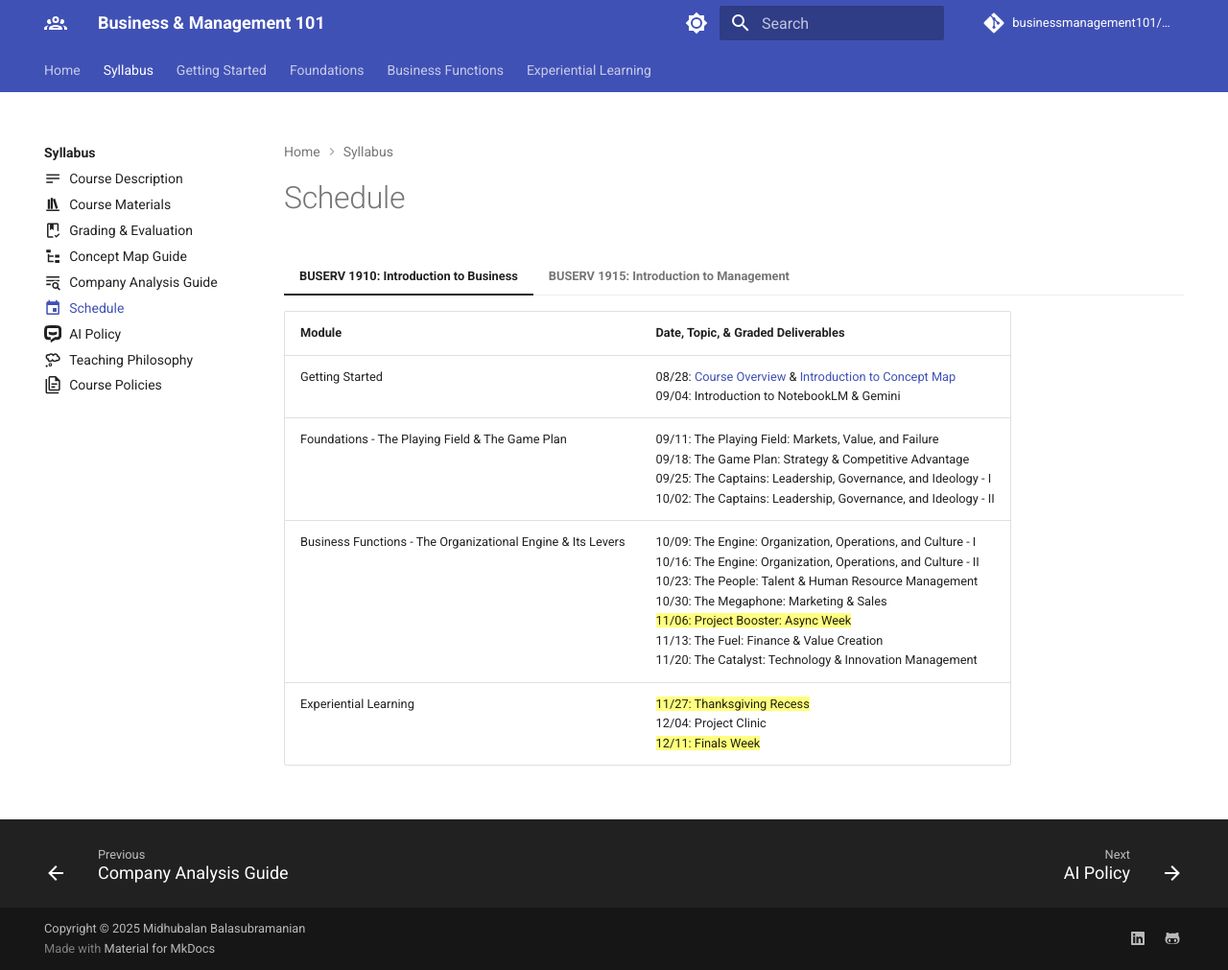
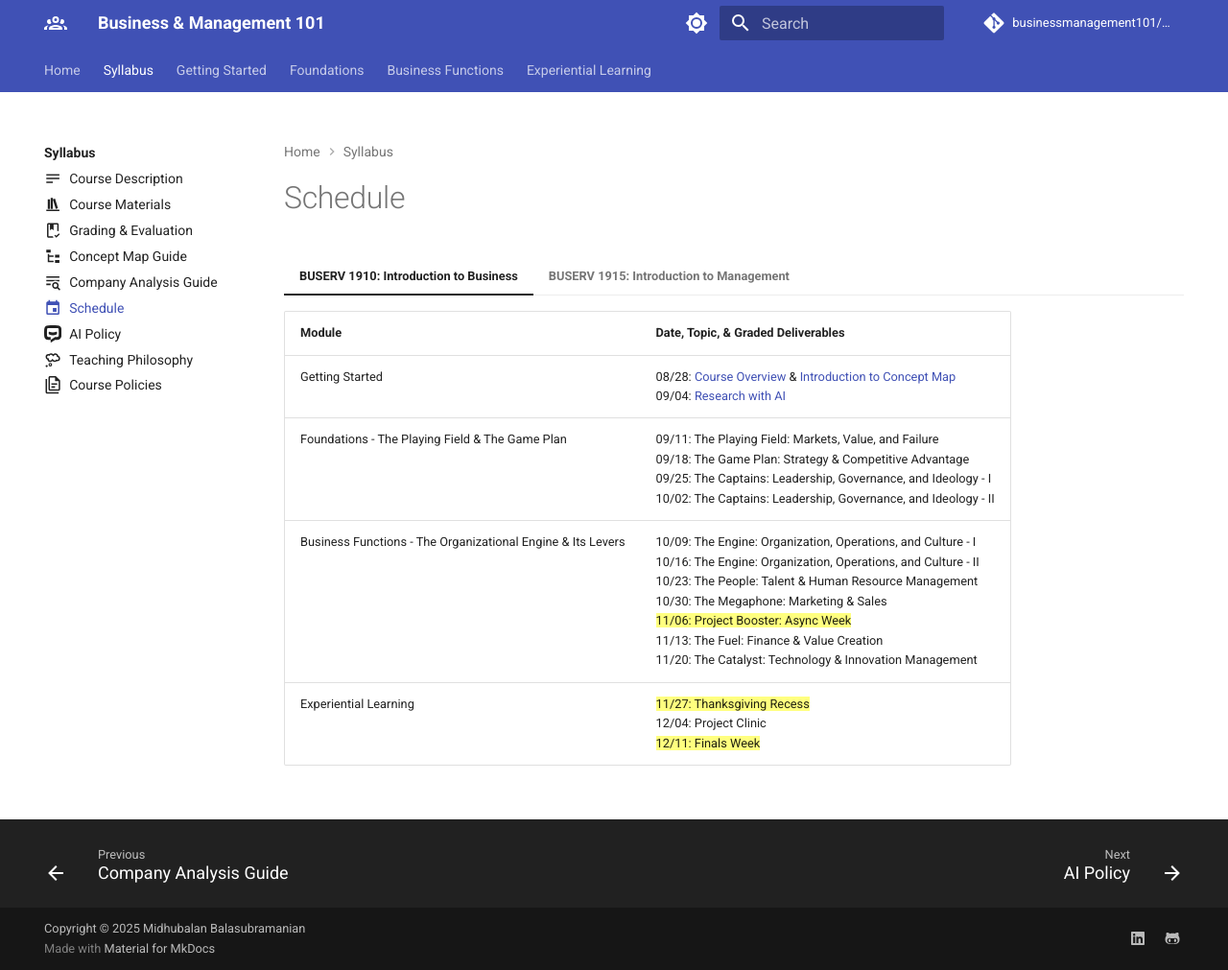
Before and after one commit to businessmanagement101/businessmanagement101.github.io, an MkDocs documentation site: the page built from docs/syllabus/schedule.md, in a window 1280 px wide and 1011 px high. Shown: the whole window at 96% size. Built offline with MkDocs 1.6.1 and Material for MkDocs 9.7.7, drawn with Linux system fonts in a browser that asks for light colours; comment, search, counter and statistics services are not loaded.

Commit message:
Resolves #10

```diff
--- a/docs/syllabus/schedule.md
+++ b/docs/syllabus/schedule.md
@@ -9,14 +9,14 @@ hide:
 === "BUSERV 1910: Introduction to Business"
     | Module | Date, Topic, &  Graded Deliverables |
     | :---- | :---- |
-    | Getting Started | 08/28: [Course Overview](course-description.md) & [Introduction to Concept Map](../getting-started/concept-map/index.md) <br> 09/04: Introduction to NotebookLM & Gemini |
+    | Getting Started | 08/28: [Course Overview](course-description.md) & [Introduction to Concept Map](../getting-started/concept-map/index.md) <br> 09/04: [Research with AI](../getting-started/research-with-ai/index.md) |
     | Foundations \- The Playing Field & The Game Plan | 09/11: The Playing Field: Markets, Value, and Failure <br> 09/18: The Game Plan: Strategy & Competitive Advantage <br> 09/25: The Captains: Leadership, Governance, and Ideology \- I <br> 10/02: The Captains: Leadership, Governance, and Ideology \- II |
     | Business Functions \- The Organizational Engine & Its Levers | 10/09: The Engine: Organization, Operations, and Culture \- I <br> 10/16: The Engine: Organization, Operations, and Culture \- II <br> 10/23: The People: Talent & Human Resource Management <br> 10/30: The Megaphone: Marketing & Sales <br> ==11/06: Project Booster: Async Week== <br> 11/13: The Fuel: Finance & Value Creation <br> 11/20: The Catalyst: Technology & Innovation Management |
     | Experiential Learning | ==11/27: Thanksgiving Recess== <br> 12/04: Project Clinic <br> ==12/11: Finals Week==  |
 === "BUSERV 1915: Introduction to Management"
     | Module | Date, Topic, &  Graded Deliverables |
     | :---- | :---- |
-    | Getting Started | 08/26: [Course Overview](course-description.md) & [Introduction to Concept Map](../getting-started/concept-map/index.md) <br> 09/02: Introduction to NotebookLM & Gemini |
+    | Getting Started | 08/26: [Course Overview](course-description.md) & [Introduction to Concept Map](../getting-started/concept-map/index.md) <br> 09/02: [Research with AI](../getting-started/research-with-ai/index.md) |
     | Foundations \- The Playing Field & The Game Plan | 09/09: The Playing Field: Markets, Value, and Failure <br> 09/16: The Game Plan: Strategy & Competitive Advantage <br> 09/23: The Captains: Leadership, Governance, and Ideology \- I <br> 09/30: The Captains: Leadership, Governance, and Ideology \- II |
     | Business Functions \- The Organizational Engine & Its Levers | 10/07: The Engine: Organization, Operations, and Culture \- I <br> 10/14: The Engine: Organization, Operations, and Culture \- II <br> 10/21: The People: Talent & Human Resource Management <br> 10/28: The Megaphone: Marketing & Sales <br> ==11/04: Project Booster: Async Week== <br> 11/11: The Fuel: Finance & Value Creation <br> 11/18: The Catalyst: Technology & Innovation Management |
     | Experiential Learning | ==11/25: Thanksgiving Recess== <br> 12/02: Project Clinic <br> ==12/09: Finals Week==  |
```
